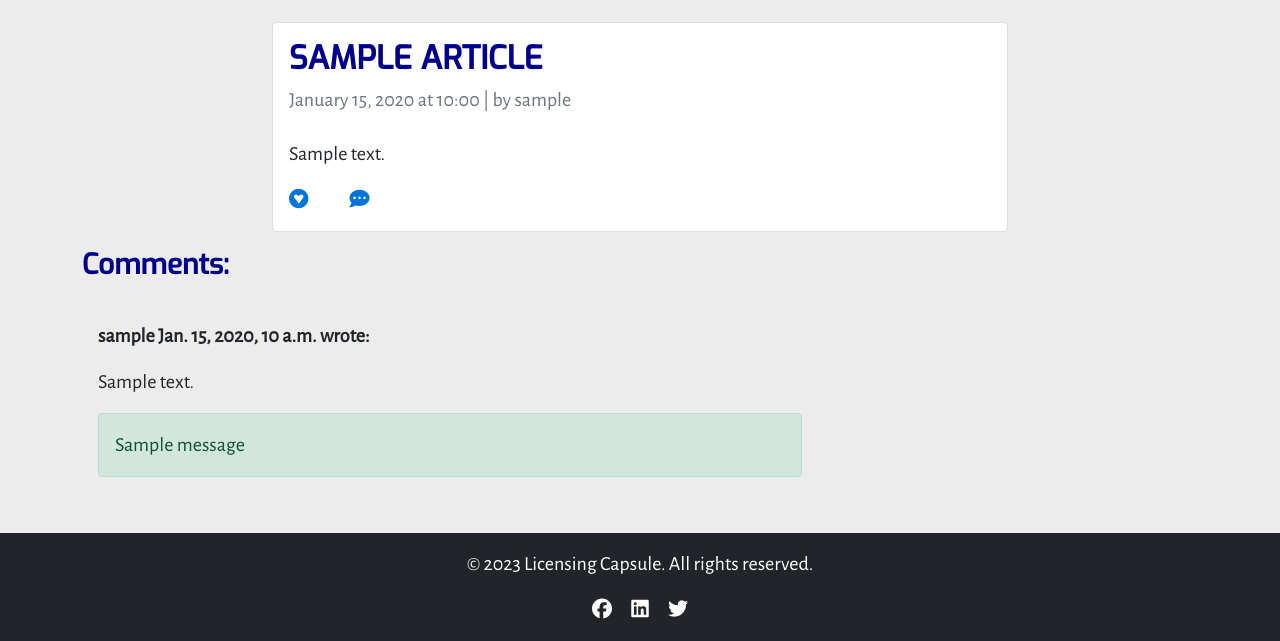
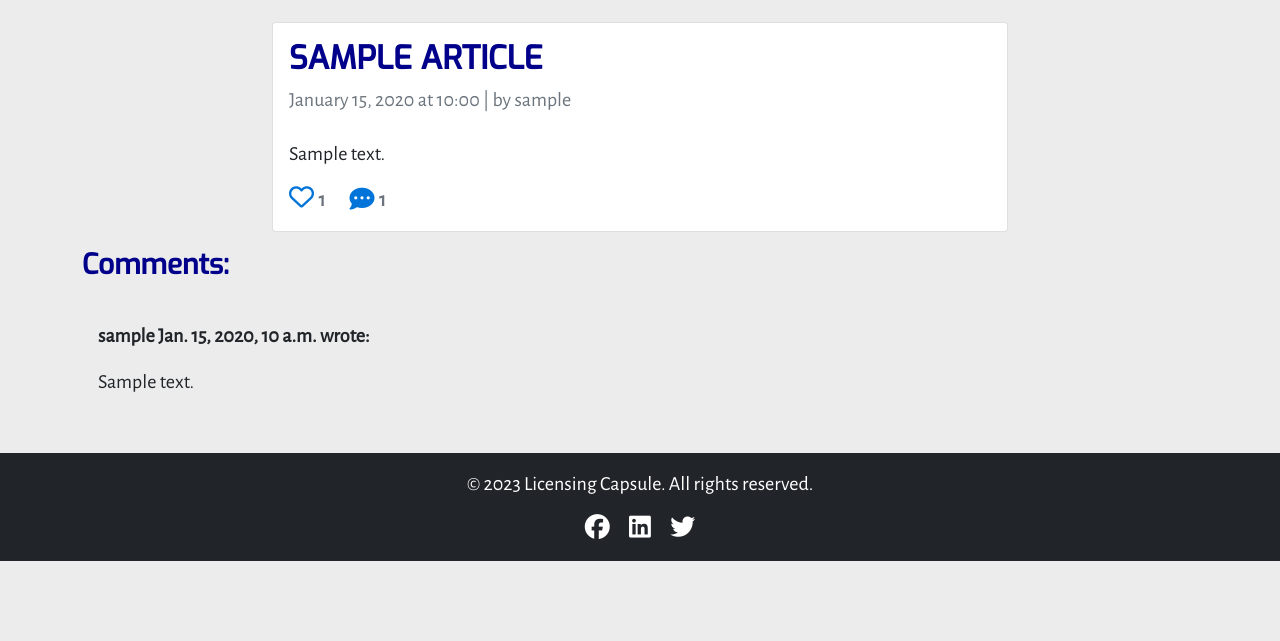
Before and after one commit to AdrianaStoi/Licensing-Capsule, a Django app: page /sample/ in a window 1280 px wide. Shown: the part 559-1200 px from the top of the page. After the commit the page ends 1120 px from the top, so only its background shows below. Run offline with Django 4.2, Linux system fonts and the light colour scheme; tables that the repository leaves empty hold one stand-in row (values such as "Sample post"); one stand-in notice (Sample message) is shown; some libraries are stand-ins or nearby versions.

Commit message:
Create article like view,url and add it to singlearticle.html

```diff
--- a/news/urls.py
+++ b/news/urls.py
@@ -10,4 +10,6 @@ urlpatterns = [
     path("editcomment/<int:comment_id>", views.editComment, name="editcomment"),
     path("deletecomment/<int:comment_id>", views.deleteComment, name="deletecomment"),
     path("confirmdeletecomment/<int:comment_id>", views.deleteComment, name="confirmdeletecomment"),
+    path("like/<slug:slug>", views.ArticleLike.as_view(), name="articlelike"),
+
 ]
--- a/news/views.py
+++ b/news/views.py
@@ -1,5 +1,6 @@
-from django.shortcuts import render, get_object_or_404, redirect
+from django.shortcuts import render, get_object_or_404, redirect, reverse
 from django.views import generic, View
+from django.http import HttpResponseRedirect
 from .models import Article, ProductFamily, Comment
 from django.db.models import Q
 from .forms import CommentForm
@@ -123,7 +124,18 @@ def deleteComment(request, comment_id):
     if request.method == 'POST':
         if request.user == comment.user:
             comment.delete()
-            messages.success(request, 'Comment deleted successfully.')
-            return redirect('singlearticle', slug=article_slug)
+        return redirect('singlearticle', slug=article_slug)
 
     return render(request, 'confirmdeletecomment.html', {'comment':comment})
+
+class ArticleLike(View):
+
+    def post(self, request, slug, *args, **kwargs):
+        article = get_object_or_404(Article, slug=slug)
+
+        if article.likes.filter(id=request.user.id).exists():
+            article.likes.remove(request.user)
+        else:
+            article.likes.add(request.user)
+
+        return HttpResponseRedirect(reverse('singlearticle', args=[slug]))
--- a/static/css/style.css
+++ b/static/css/style.css
@@ -115,6 +115,16 @@ input[type=text], input[type=password] {
     min-width: 70%;
 }
 
+/*Style font awesome icons and like button*/
+.like-button {
+    padding: 0%;
+    background: none;
+    border: none;
+}
+
+i {
+    font-size: 25px;
+}
 
 @media (max-width: 991px) {
     .navbar-nav {
--- a/templates/confirmdeletecomment.html
+++ b/templates/confirmdeletecomment.html
@@ -17,4 +17,5 @@
     </div>
 </div>
 
+
 {% endblock %}
--- a/templates/productfamily.html
+++ b/templates/productfamily.html
@@ -3,13 +3,12 @@
 {% block content %}
 
 <section>
-    <div class="container mt-4 mb-4">
+    <div class="container vh-100 mt-4 mb-4">
         <div class="row justify-content-center">
             <div class="col-md-10">
                 <div class="card">
                     <div class="card-body">
-                        <h2 class="text-uppercase"> {{ product.product_name }} Articles :</h2>
-
+                        <h2 class="text-uppercase"> Articles by Product Family:</h2>
                         {% if articles %}
                         {% for article in articles %}
 
--- a/templates/singlearticle.html
+++ b/templates/singlearticle.html
@@ -30,12 +30,32 @@
                         <p class="mt-4">{{ article.article_body | safe}}</p>
                         <div class="row">
                             <div class="col-1">
-                                <strong><i class="fa-brands fa-gratipay" style="color: #0074d9;"></i> {{ article.number_of_likes }} </strong>
+                                <strong class="d-flex justify-content-between align-items-center">
+                                    {% if user.is_authenticated %}
+                                    <form class="d-inline" action="{% url 'articlelike' article.slug %}" method="POST">
+                                        {% csrf_token %}
+                                        {% if liked %}
+                                        <button type="submit" name="article_id" value="{{ article.slug }}" class="btn btn-like like-button">
+                                            <i class="fa-brands fa-gratipay" style="color: #0074d9;"></i>
+                                        </button>
+                                        {% else %}
+                                        <button type="submit" name="article_id" value="{{ article.slug }}" class="btn btn-like like-button">
+                                            <i class="fa-regular fa-heart" style="color: #0074d9;"></i>
+                                        </button>
+                                        {% endif %}
+                                    </form>
+                                    {% else %}
+                                    <span class="text-secondary"><i class="fa-regular fa-heart like-button" style="color: #0074d9;"></i></span>
+                                    {% endif %}
+                                    <span class="text-secondary">{{ article.likes_number }}</span>
+                                </strong>
                             </div>
                             <div class="col-1">
-                                {% with commments.count as total_comments %}
-                                <strong><i class="fa-solid fa-comment-dots" style="color: #0074d9;"></i>
-                                    {{ total_comments}}</strong>
+                                {% with comments.count as total_comments %}
+                                <strong class="text-secondary d-flex justify-content-between align-items-center">
+                                    <i class="fa-solid fa-comment-dots" style="color: #0074d9;"></i>
+                                    {{ total_comments}}
+                                </strong>
                                 {% endwith %}
                             </div>
                         </div>
@@ -53,19 +73,10 @@
                         </p>
                         {{ comment.message | linebreaks }}
                         {% if comment.user == user %}
-                        <button type="submit" class="btn btn-warning btn-lg mt-3"><a class="text-decoration-none" href="{% url 'editcomment' comment.id %}">Edit</a></button>
-                        <a class="text-decoration-none" href="{% url 'confirmdeletecomment' comment.id %}"><button type="submit" class="btn btn-danger btn-lg mt-3">Delete</button></a>
+                            <button type="submit" class="btn btn-warning btn-lg mt-3"><a class="text-decoration-none" href="{% url 'editcomment' comment.id %}">Edit</a></button>
+                            <a class="text-decoration-none" href="{% url 'confirmdeletecomment' comment.id %}"><button type="submit" class="btn btn-danger btn-lg mt-3">Delete</button></a>
                         {% endif %}
                     {% endfor %}
-
-                    <!-- If condition for success message if comment is deleted -->
-                    {% if messages %}
-                        <ul class="messages list-unstyled alert alert-success" role="alert">
-                            {% for message in messages %}
-                                <li{% if message.tags %} class="{{ message.tags }}"{% endif %}>{{ message }}</li>
-                            {% endfor %}
-                        </ul>
-                    {% endif %}
                 </div>
             </div>
             <div class="col-md-4 mt-3">
```
